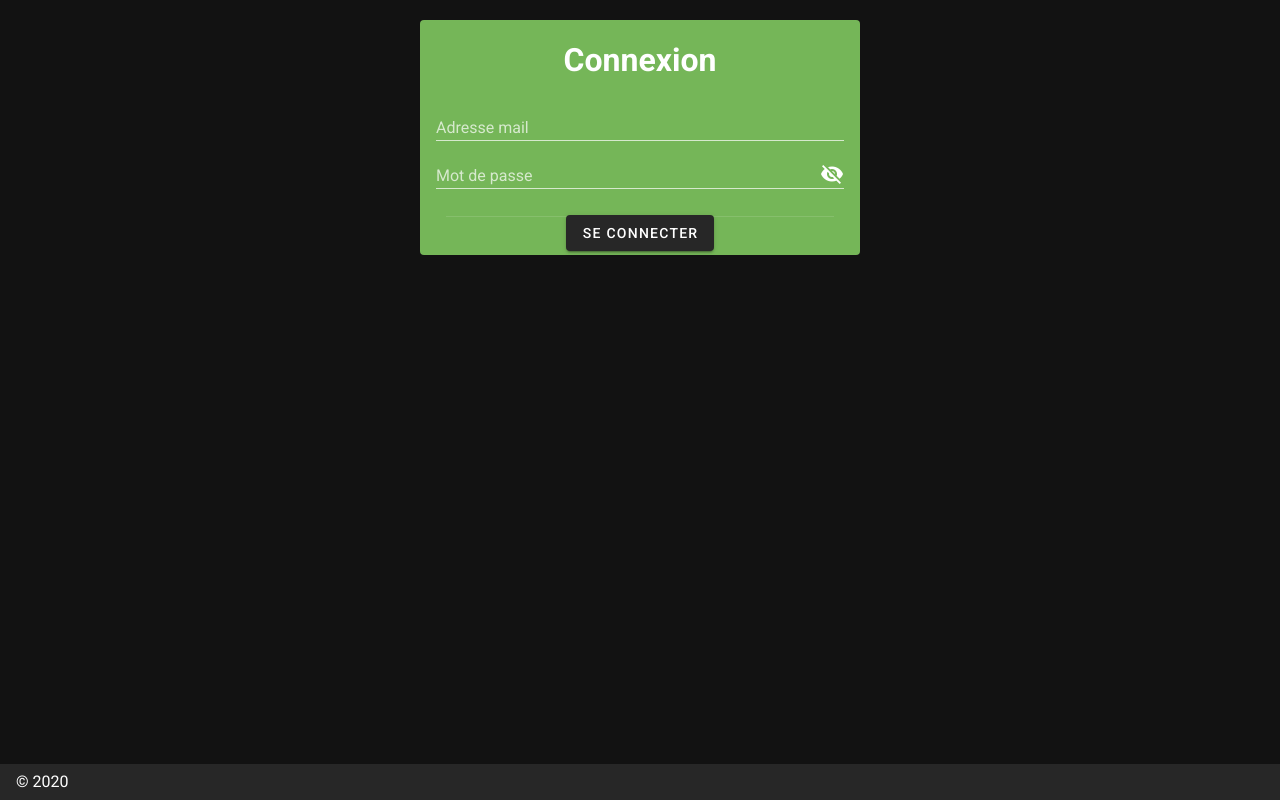
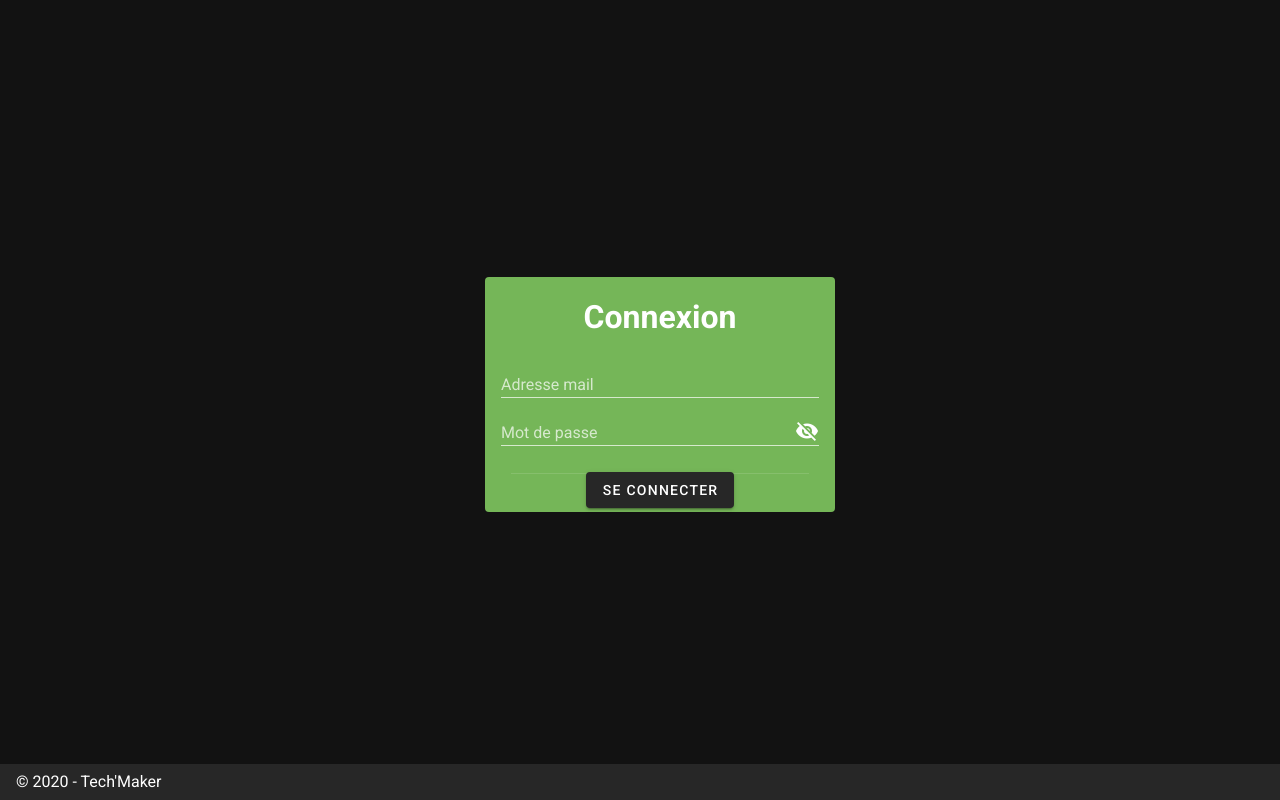
Before and after one commit to ROUSSINAntoine/Tech-Maker, a Vue app in the folder frontend/: page / in a window 1280 px wide. Built offline with nearby package versions, Linux system fonts and the light colour scheme.

Commit message:
CSS modif on login & begin of student

```diff
--- a/frontend/src/App.vue
+++ b/frontend/src/App.vue
@@ -7,7 +7,7 @@
     </v-content>
 
     <v-footer app>
-      <span>&copy; 2020</span>
+      <span>&copy; 2020 - Tech'Maker</span>
     </v-footer>
   </v-app>
 </template>
--- a/frontend/src/views/Login.vue
+++ b/frontend/src/views/Login.vue
@@ -1,9 +1,14 @@
 <template>
-  <div id="login">
-    <div style='margin-left: 400px; margin-right: 400px'>
-      <v-alert color='#75b658'>
-        <h1 style='margin-bottom:30px' class='text-center'>Connexion</h1>
-        <v-flex class="text-xs-center">
+  <v-container fill-height fluid>
+    <v-row>
+      <v-col cols="12">
+        <v-row
+          align="center"
+          justify="center"
+          style="height: 300px;"
+        >
+          <v-alert color='#75b658' style='width:350px'>
+          <h1 style='margin-bottom:30px' class='text-center'>Connexion</h1>
           <v-text-field
             color='white'
             v-model='email'
@@ -30,10 +35,11 @@
                 {{error}}
               </v-alert>
             </v-row>
-        </v-flex>
-      </v-alert>
-    </div>
-  </div>
+          </v-alert>
+        </v-row>
+      </v-col>
+    </v-row>
+  </v-container>
 </template>
 
 <script>
--- a/frontend/src/views/StudentHomepage.vue
+++ b/frontend/src/views/StudentHomepage.vue
@@ -1,11 +1,36 @@
 <template>
   <div class="StudentHomepage">
-    <button v-on:click='disconnect'>Déconnexion</button>
+    <v-app-bar
+      color='#75b658'
+      app
+      clipped-left
+    >
+      <v-toolbar-title>Étudiant</v-toolbar-title>
+      <v-spacer></v-spacer>
+      <v-btn v-on:click='disconnect' color='red' justify='center'>Déconnexion</v-btn>
+    </v-app-bar>
 
-    <h1>Espace étudiant</h1>
+    <h1 class='text-center'>Espace étudiant</h1>
 
-    <ProjectForm :editable="true" :projectId="projectId" v-if="projectId !== null" />
-    <h2 v-else>Vous n'avez aucun projet</h2>
+    <div v-if="projectId !== null" style='display:flex; justify-content:center'>
+      <ProjectForm :editable="true" :projectId="projectId"/>
+    </div>
+
+    <v-container fill-height fluid v-else >
+    <v-row>
+      <v-col cols="12">
+        <v-row
+          align="center"
+          justify="center"
+          style="height: 300px;"
+        >
+    <v-alert type='error'>Vous n'avez aucun projet</v-alert>
+    <!-- <h2 v-else>Vous n'avez aucun projet</h2> -->
+        </v-row>
+      </v-col>
+    </v-row>
+    </v-container>
+
   </div>
 </template>
 
@@ -22,7 +47,7 @@ export default {
   data() {
     return {
       name: null,
-      projectId: null
+      projectId: null,
     }
   },
   async created() {
```
